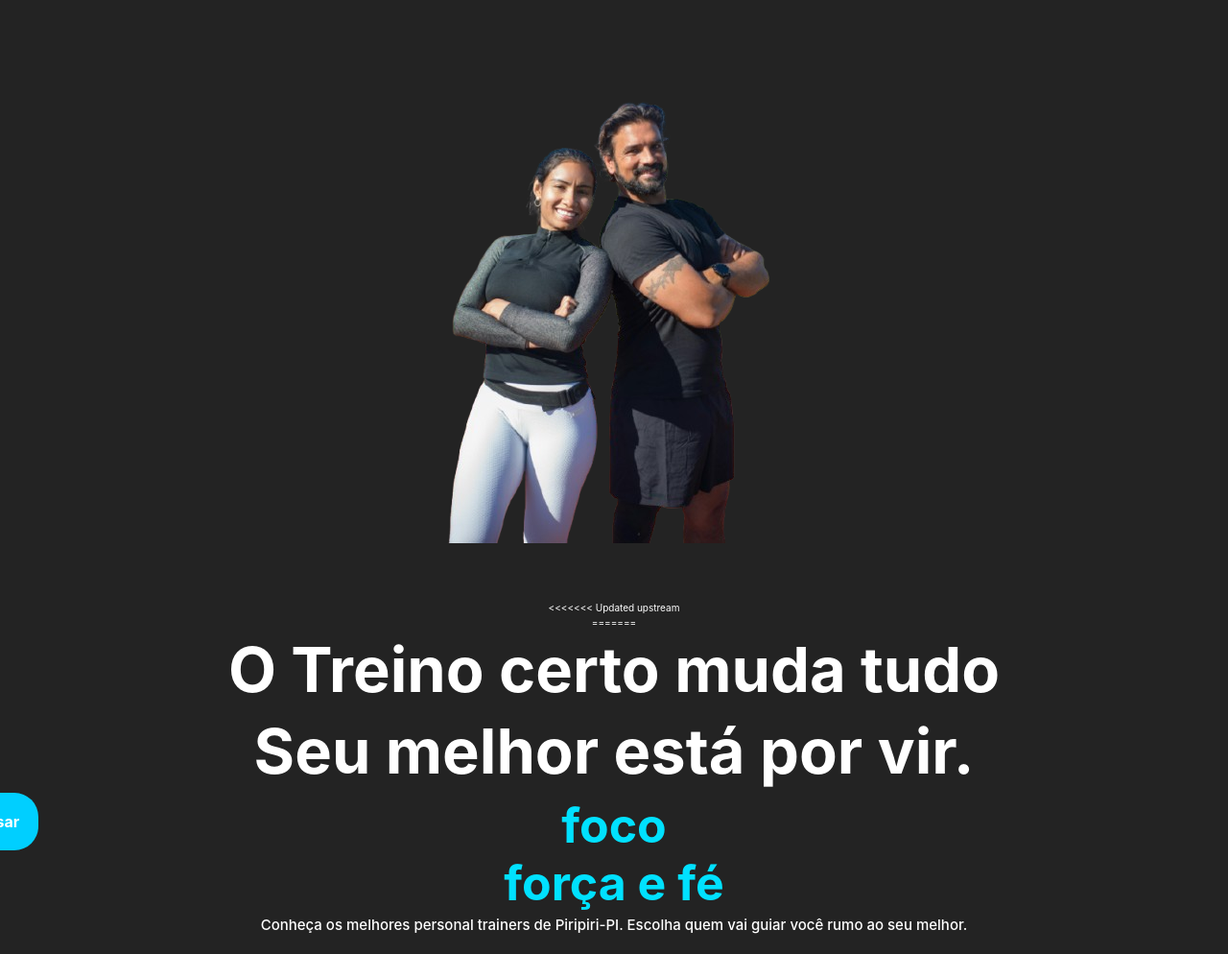
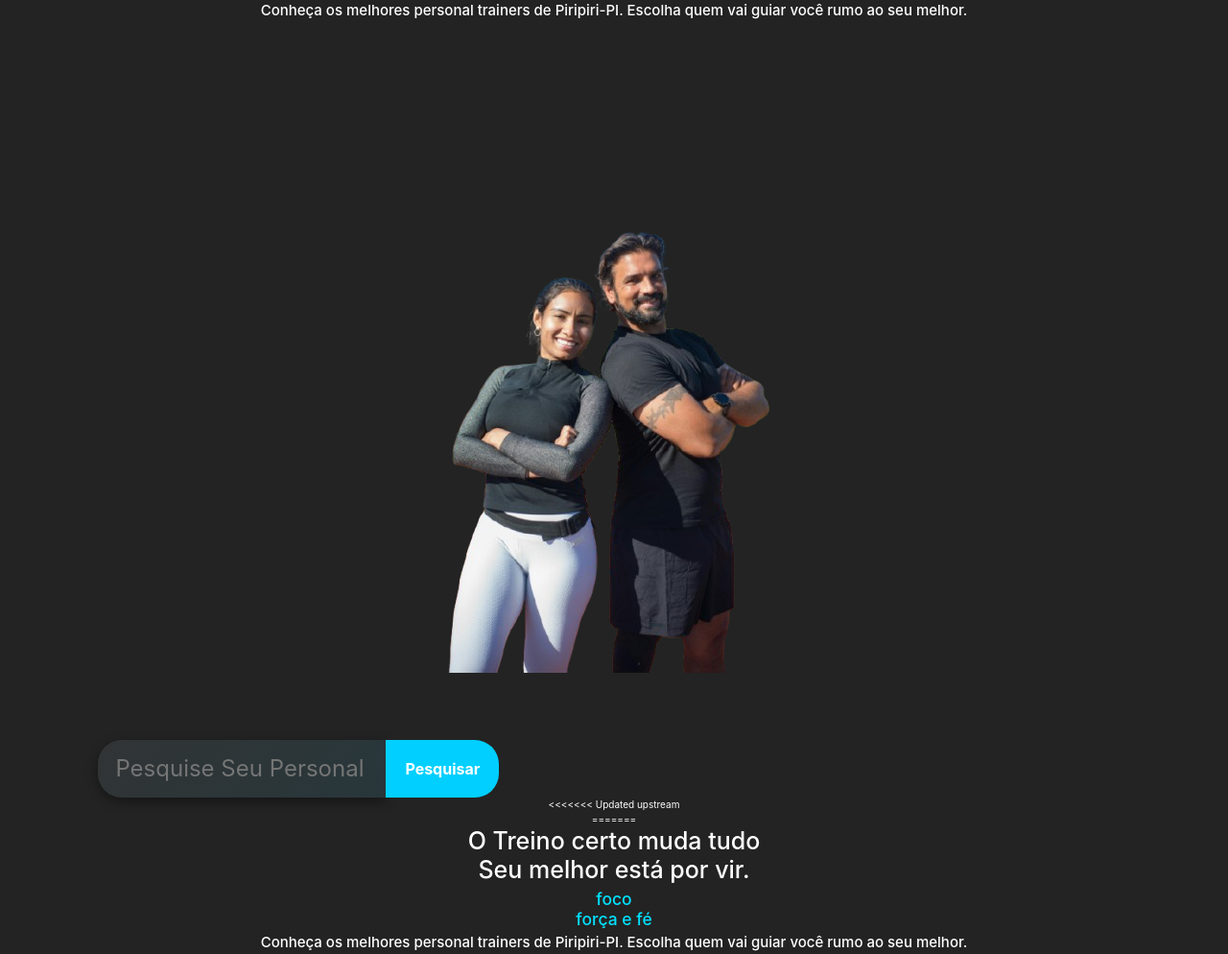
Before and after one commit to francisco-jhonatan/projeto-site-fitnees, a website: page public/projeto-integrador/index.html in a window 1280 px wide. Shown: the part 407-1401 px from the top of the page at 96% size. Drawn offline with nearby package versions, Linux system fonts and the light colour scheme; no server answers.

Commit message:
Quase finalizado
!!!

```diff
--- a/public/projeto-integrador/style.css
+++ b/public/projeto-integrador/style.css
@@ -96,12 +96,31 @@ span {
 
 
 /*Código da seção inicial*/
+<<<<<<< Updated upstream
 
+
+#home {
+    flex-direction: column;
+}
+
+
+.home-content{
+=======
 .home {
+>>>>>>> Stashed changes
     display: flex;
     justify-content: center;
     align-items: center;
 }
+
+.bottom{
+    flex-direction: row;
+}
+
+.lado-a-lado{
+    margin: 7rem;
+}
+
 
 .home-content h3 {
     font-size: 5rem;
@@ -122,6 +141,7 @@ span {
 }
 
 
+
 #pesquisa {
     display: flex;
     /* position:relative; */
@@ -129,11 +149,12 @@ span {
     align-items:end ; */
 }
 
+
 #pesquisa input {
     font-size: 24px;
 }
 
-.home-img::before {
+.lado-a-lado::before {
     content: 'FITNESS';
     position: absolute;
     top: 10%;
@@ -445,9 +466,6 @@ align-items: center;
 }
 
 #search {
-    position: relative;
-    top: 26rem;
-    right: 48rem;
     color: white;
 }
 
@@ -461,10 +479,6 @@ align-items: center;
     font-weight: bold;
     cursor: pointer;
     transition: all 0.3s ease;
-    position: relative;
-    top: 26rem;
-    right: 48rem;
-
 }
 
 .img-sobre{
@@ -472,5 +486,5 @@ align-items: center;
     max-width: 50dhv;
     max-height: 50dhv;
     align-items: center;
-    flex-direction: column;
+    font-size: 2rem;
 }
```
